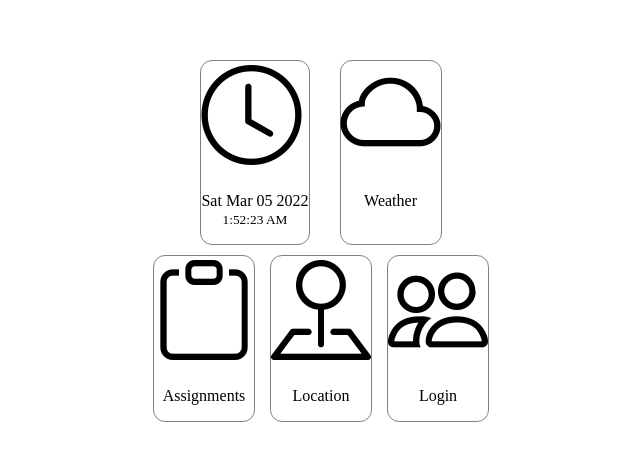
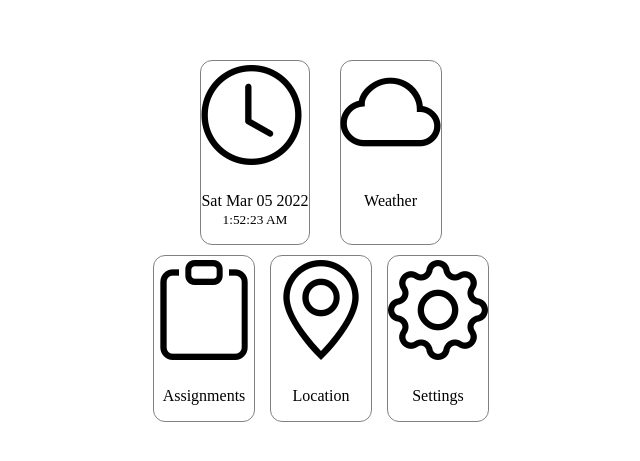
Before and after one commit to jiechenmc/Dash, a React (Create React App) app: page / in a window 1280 px wide. Shown: the part 159-620 px from the top of the page, without its empty margins (319-959 px from the left). Built offline with nearby package versions, Linux system fonts and the light colour scheme.

Commit message:
draggable

```diff
--- a/package.json
+++ b/package.json
@@ -9,6 +9,7 @@
     "bootstrap-icons": "^1.8.1",
     "react": "^17.0.2",
     "react-dom": "^17.0.2",
+    "react-draggable": "^4.4.4",
     "react-scripts": "5.0.0",
     "web-vitals": "^2.1.4"
   },
--- a/src/FormBoxBot.js
+++ b/src/FormBoxBot.js
@@ -1,14 +1,14 @@
 import React from "react";
 import AssignmentWidget from "./widgets/AssignmentWidget";
 import LocationWidget from "./widgets/LocationWidget";
-import LoginWidget from "./widgets/LoginWidget";
+import SettingsWidget from "./widgets/SettingsWidget";
 
 export default function FormBoxBot() {
   return (
     <div id="FormBoxBot">
       <AssignmentWidget></AssignmentWidget>
       <LocationWidget></LocationWidget>
-      <LoginWidget></LoginWidget>
+      <SettingsWidget></SettingsWidget>
     </div>
   );
 }
--- a/src/widgets/AssignmentWidget.js
+++ b/src/widgets/AssignmentWidget.js
@@ -1,10 +1,13 @@
 import React from "react";
+import Draggable from "react-draggable";
 
 export default function AssignmentWidget() {
   return (
-    <div id="AssignmentWidget" className="widgets">
-      <i className="bi-clipboard"></i>
-      <p className="centerText">Assignments</p>
-    </div>
+    <Draggable>
+      <div id="AssignmentWidget" className="widgets">
+        <i className="bi-clipboard"></i>
+        <p className="centerText">Assignments</p>
+      </div>
+    </Draggable>
   );
 }
--- a/src/widgets/LocationWidget.js
+++ b/src/widgets/LocationWidget.js
@@ -1,10 +1,13 @@
 import React from "react";
+import Draggable from "react-draggable";
 
 export default function LocationWidget() {
   return (
-    <div id="LocationWidget" className="widgets">
-      <i className="bi-pin-map"></i>
-      <p className="centerText">Location</p>
-    </div>
+    <Draggable>
+      <div id="LocationWidget" className="widgets">
+        <i className="bi-geo-alt"></i>
+        <p className="centerText">Location</p>
+      </div>
+    </Draggable>
   );
 }
--- a/src/widgets/LoginWidget.js
+++ /dev/null
@@ -1,10 +0,0 @@
-import React from "react";
-
-export default function LoginWidget() {
-  return (
-    <div id="LoginWidget" className="widgets">
-      <i className="bi-people"></i>
-      <p className="centerText">Login</p>
-    </div>
-  );
-}
--- a/src/widgets/SettingWidget.js
+++ /dev/null
@@ -1,5 +0,0 @@
-import React from "react";
-
-export default function SettingWidget() {
-  return <div>SettingWidget</div>;
-}
--- /dev/null
+++ b/src/widgets/SettingsWidget.js
@@ -0,0 +1,13 @@
+import React from "react";
+import Draggable from "react-draggable";
+
+export default function SettingWidget() {
+  return (
+    <Draggable>
+      <div id="SettingsWidget" className="widgets">
+        <i className="bi-gear"></i>
+        <p className="centerText">Settings</p>
+      </div>
+    </Draggable>
+  );
+}
--- a/src/widgets/TimeWidget.js
+++ b/src/widgets/TimeWidget.js
@@ -1,4 +1,5 @@
 import React, { useEffect, useState } from "react";
+import Draggable from "react-draggable";
 
 export default function TimeWidget() {
   const parseTime = () => {
@@ -24,6 +25,7 @@ export default function TimeWidget() {
   const time = parseTime();
 
   return (
+    <Draggable>
       <div id="TimeWidget" className="widgets">
         <i className="bi-clock"></i>
         <p className="centerText">
@@ -32,5 +34,6 @@ export default function TimeWidget() {
           <small>{time}</small>
         </p>
       </div>
+    </Draggable>
   );
 }
--- a/src/widgets/WeatherWidget.js
+++ b/src/widgets/WeatherWidget.js
@@ -1,10 +1,13 @@
 import React from "react";
+import Draggable from "react-draggable";
 
 export default function WeatherWidget() {
   return (
-    <div id="WeatherWidget" className="widgets">
-      <i className="bi-cloud"></i>
-      <p className="centerText">Weather</p>
-    </div>
+    <Draggable>
+      <div id="WeatherWidget" className="widgets">
+        <i className="bi-cloud"></i>
+        <p className="centerText">Weather</p>
+      </div>
+    </Draggable>
   );
 }
```
Also changed, not shown: 1 other file (tests, documents, lock files or other folders). Lines whose indentation alone changed are shown as unchanged.
